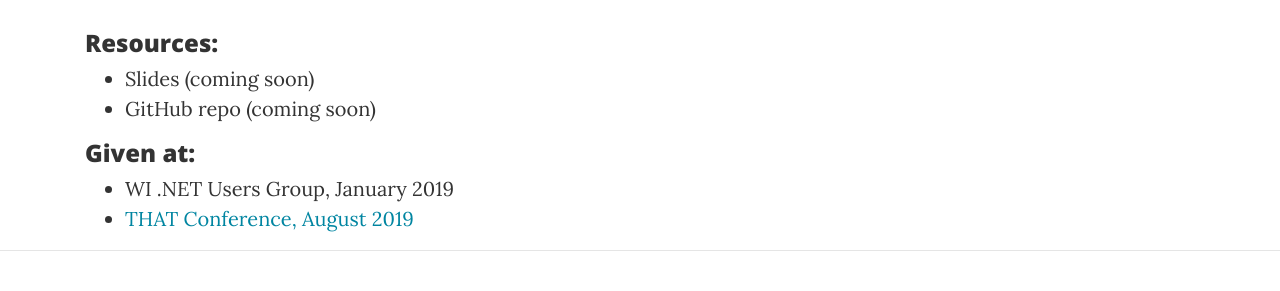
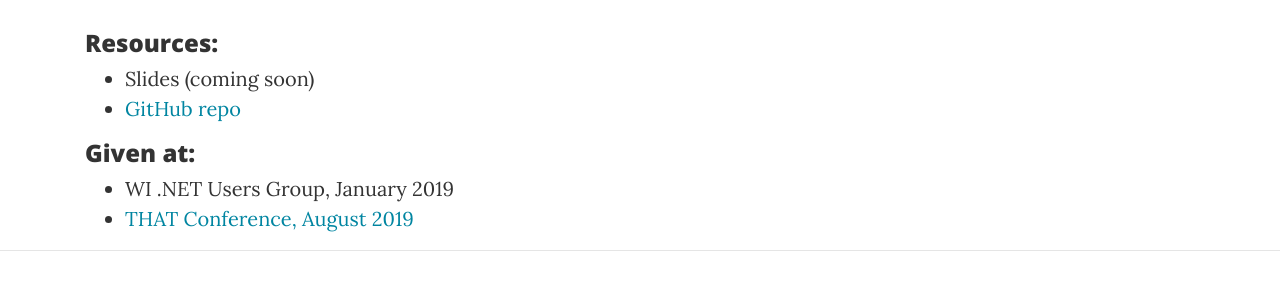
Before and after one commit to mmillican/mmillican.github.io, a Jekyll site: the page built from talks/index.html, in a window 1280 px wide. Shown: the part 910-1201 px from the top of the page. Built offline with Jekyll 4.4.1, drawn with Linux system fonts in a browser that asks for light colours; comment, search, counter and statistics services are not loaded.

Commit message:
Add GH repo link for Vue talk

```diff
--- a/talks/index.html
+++ b/talks/index.html
@@ -27,7 +27,7 @@
     <h4>Resources:</h4>
     <ul>
         <li>Slides (coming soon)</li>
-        <li>GitHub repo (coming soon)</li>
+        <li><a href="https://github.com/mmillican/aspnetcore-vue-talk">GitHub repo</a></li>
     </ul>
 
     <h4>Given at:</h4>
```
